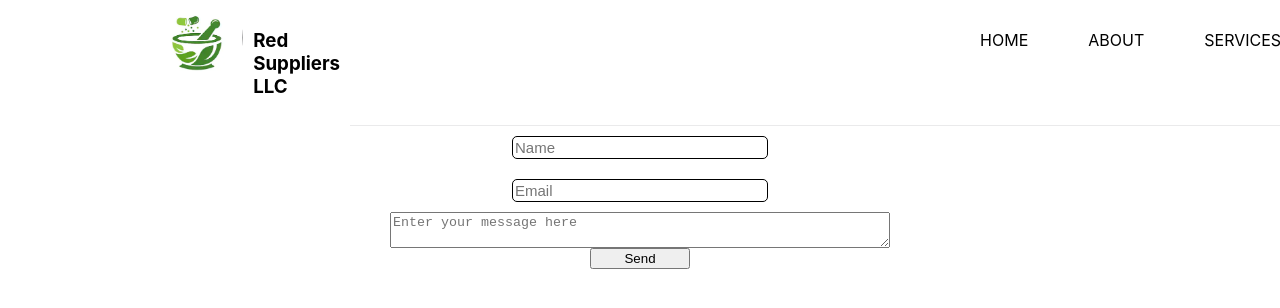
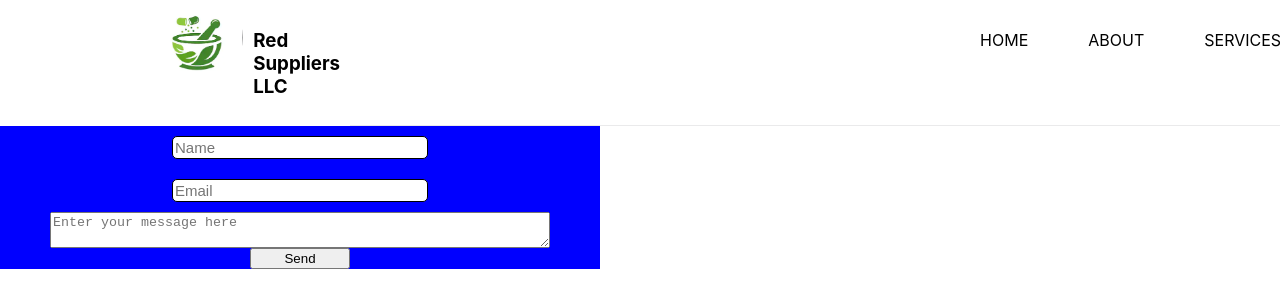
Before and after one commit to Red-Suppliers-LLC/red-suppliers-fe, a React (Create React App) app in the folder client/: page /contact in a window 1280 px wide. Shown: the top 308 px of the page. Built offline with nearby package versions, Linux system fonts and the light colour scheme.

Commit message:
pulled from staging and did a little of styling

```diff
--- a/client/src/components/Contact.js
+++ b/client/src/components/Contact.js
@@ -4,8 +4,9 @@ import '../styling/Contact.css';
 
 const Contact =()=>{
   return(
-    <div className='Contact_Contain'>
+    <>
       <NavBar/>
+    <div className='contact_Container'>
       <form className ='Contact_Input'
       action="https://mailthis.to/contact@redsuppliers.com"
       method="POST" encType="multipart/form-data">
@@ -36,6 +37,7 @@ const Contact =()=>{
       > Send </button>
       </form>
     </div>
+    </>
   )
 }
 
--- a/client/src/styling/Contact.css
+++ b/client/src/styling/Contact.css
@@ -1,9 +1,10 @@
 .contact_Container{
+  background: blue;
+  width:600px;
+  /* margin: 0 auto; */
+  /* margin: 500px;  */
   display: flex;
-  flex-wrap: wrap;
-  margin: 0 auto;
-
-  width:600px;
+  justify-content: center;
 }
 .Contact_Input{
   display: flex;
```
